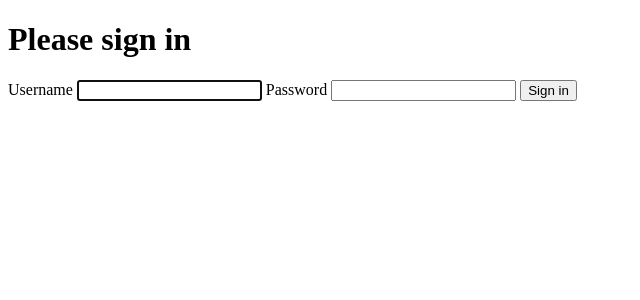
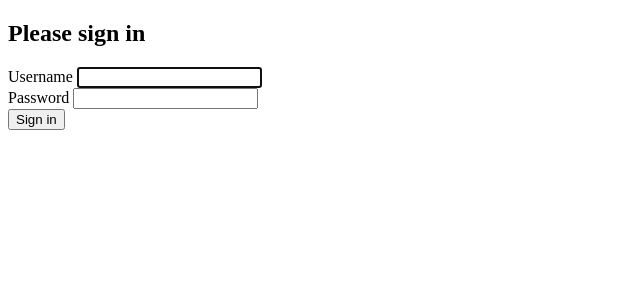
Before and after one commit to adiancatic/postr, a Symfony app: template templates/security/login.html.twig in a window 1280 px wide. Shown: the top 300 px of the page, without its empty margins (0-640 px from the left). Run offline with Twig, Linux system fonts and the light colour scheme; the template is opened without the code that fills it, so the values that code supplies are empty; some libraries are stand-ins or nearby versions.

Commit message:
ADD: Added basic login/registration design

```diff
--- /dev/null
+++ b/assets/styles/2-basics/_form.scss
@@ -0,0 +1,3 @@
+.form-row:not(.no-margin) {
+    margin-bottom: 1rem;
+}
--- a/src/Controller/RegistrationController.php
+++ b/src/Controller/RegistrationController.php
@@ -55,7 +55,7 @@ class RegistrationController extends AbstractController
             return $this->redirect($this->generateUrl("app_login"));
         }
 
-        return $this->render('registration/index.html.twig', [
+        return $this->render('security/register.html.twig', [
             "form" => $form->createView()
         ]);
     }
--- a/src/Security/LoginAuthenticator.php
+++ b/src/Security/LoginAuthenticator.php
@@ -84,6 +84,8 @@ class LoginAuthenticator extends AbstractFormLoginAuthenticator implements Passw
 
     /**
      * Used to upgrade (rehash) the user's password automatically over time.
+     * @param $credentials
+     * @return string|null
      */
     public function getPassword($credentials): ?string
     {
--- a/templates/registration/index.html.twig
+++ /dev/null
@@ -1,5 +0,0 @@
-{% extends 'base.html.twig' %}
-
-{% block body %}
-    {{ form(form) }}
-{% endblock %}
--- /dev/null
+++ b/templates/security/base.html.twig
@@ -0,0 +1,17 @@
+{% extends 'base.html.twig' %}
+
+{% block body %}
+    <div class="page-authentication">
+        <div class="container-wrapper">
+            <div class="form-container">
+
+                <div class="logo-container">
+                    <span class="logo"></span>
+                </div>
+
+                {% block form %}{% endblock %}
+
+            </div>
+        </div>
+    </div>
+{% endblock %}
--- a/templates/security/login.html.twig
+++ b/templates/security/login.html.twig
@@ -1,12 +1,9 @@
-{% extends 'base.html.twig' %}
+{% extends 'security/base.html.twig' %}
 
 {% block title %}Log in!{% endblock %}
 
-{% block body %}
+{% block form %}
     <form method="post">
-    {% if error %}
-        <div class="alert alert-danger">{{ error.messageKey|trans(error.messageData, 'security') }}</div>
-    {% endif %}
 
         {% if app.user %}
             <div class="mb-3">
@@ -14,15 +11,23 @@
             </div>
         {% endif %}
 
-    <h1 class="h3 mb-3 font-weight-normal">Please sign in</h1>
+        <h2 class="auth-title">Please sign in</h2>
+
+        <div class="form-row">
+            <div class="col-12">
                 <label for="inputUsername">Username</label>
                 <input type="text" value="{{ last_username }}" name="username" id="inputUsername" class="form-control" autocomplete="username" required autofocus>
+            </div>
+        </div>
+
+        <div class="form-row">
+            <div class="col-12">
                 <label for="inputPassword">Password</label>
                 <input type="password" name="password" id="inputPassword" class="form-control" autocomplete="current-password" required>
+            </div>
+        </div>
 
-    <input type="hidden" name="_csrf_token"
-           value="{{ csrf_token('authenticate') }}"
-    >
+        <input type="hidden" name="_csrf_token" value="{{ csrf_token('authenticate') }}">
 
         {#
             Uncomment this section and add a remember_me option below your firewall to activate remember me functionality.
@@ -35,8 +40,17 @@
             </div>
         #}
 
-    <button class="btn btn-lg btn-primary" type="submit">
-        Sign in
-    </button>
+        <div class="form-row no-margin">
+            <div class="col-12">
+                <div class="button-wrapper">
+                    <button class="btn btn-primary" type="submit">Sign in</button>
+                </div>
+            </div>
+        </div>
+
+        {% if error %}
+            <div class="alert alert-danger">{{ error.messageKey|trans(error.messageData, 'security') }}</div>
+        {% endif %}
+
     </form>
 {% endblock %}
```
Also changed, not shown: assets/styles/4-layout/_page-authentication.scss (added, +41 -0 lines), assets/styles/app.scss (+30 -3 lines), templates/security/register.html.twig (added, +7 -0 lines). Lines whose indentation alone changed are shown as unchanged.
